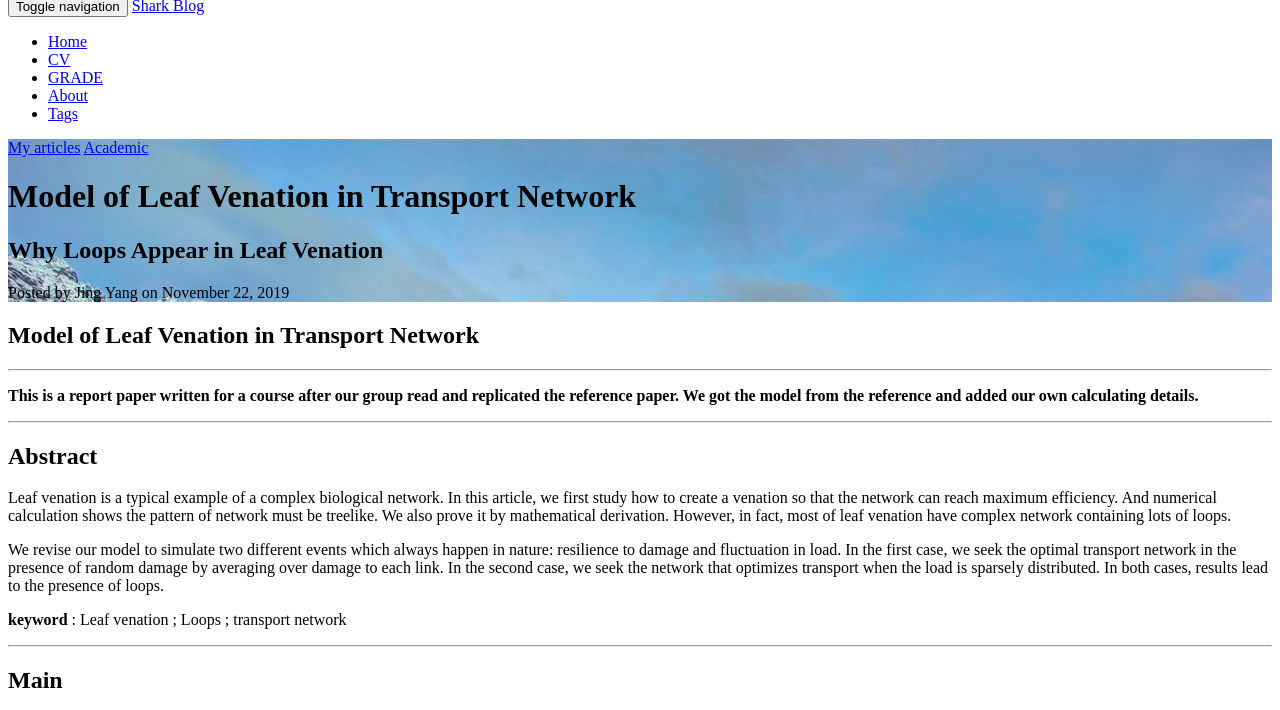
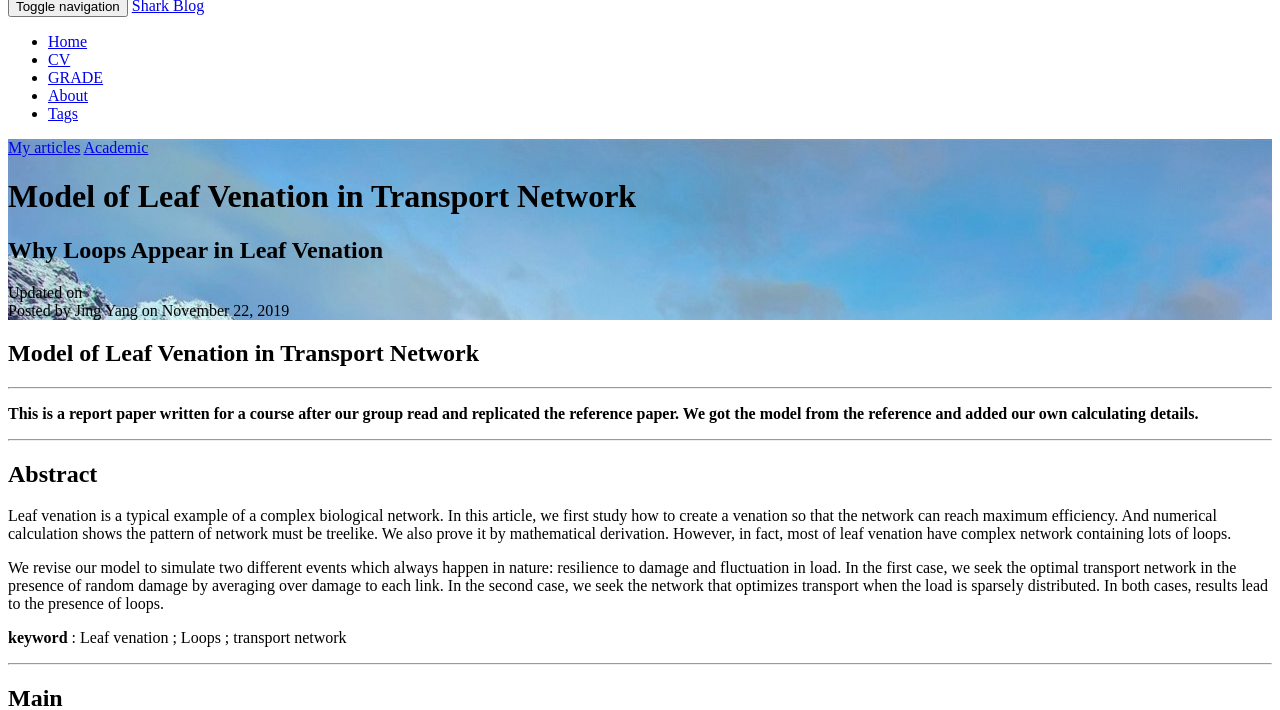
Before and after one commit to sharkjingyang/sharkjingyang.github.io, a Jekyll site: the page built from _posts/2019-11-22-transport-network.md, in a window 1280 px wide and 900 px high, cut to the strip 112-822 px from the top of the window. Built offline with Jekyll 4.4.1, drawn with Linux system fonts in a browser that asks for light colours; comment, search, counter and statistics services are not loaded.

Commit message:
Update post.html

```diff
--- a/_layouts/post.html
+++ b/_layouts/post.html
@@ -40,7 +40,7 @@
                     {% comment %} if page.subtitle {% endcomment %}
                     <h2 class="subheading">{{ page.subtitle }}</h2>
                     {% comment %} endif {% endcomment %}
-                    <span class="meta">Posted by {% if page.author %}{{ page.author }}{% else %}{{ site.title }}{% endif %} on {{ page.date | date: "%B %-d, %Y" }}</span>
+                    <span class="meta">Updated on {{ post.updated | date: "%B %-d, %Y" }}<br>Posted by {% if page.author %}{{ page.author }}{% else %}{{ site.title }}{% endif %} on {{ page.date | date: "%B %-d, %Y" }}</span>
                 </div>
             </div>
         </div>
```
